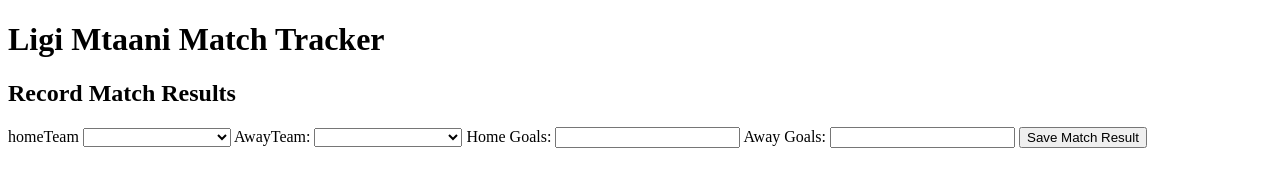
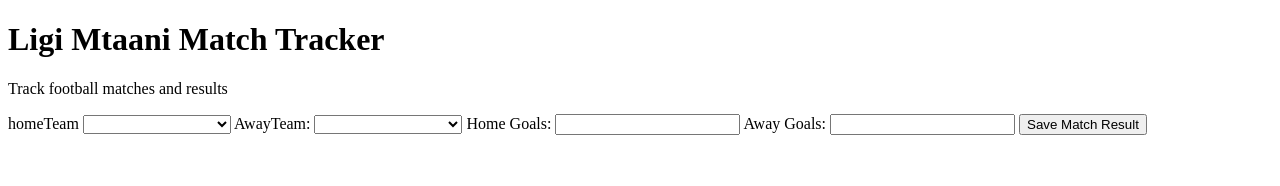
Before and after one commit to Alifeisal22-31/Ligi-Mtaani, a plain HTML site: page tracker.html in a window 1280 px wide. Drawn offline with Linux system fonts and the light colour scheme.

Commit message:
Added match tracker content

```diff
--- a/tracker.html
+++ b/tracker.html
@@ -8,7 +8,7 @@
 <body>
     <h1>Ligi Mtaani Match Tracker</h1>
 
-    <h2>Record Match Results</h2>
+    <p>Track football matches and results</p>
 
     <form =id="matchForm">
         <label for="homeTeam">homeTeam</label>
```
